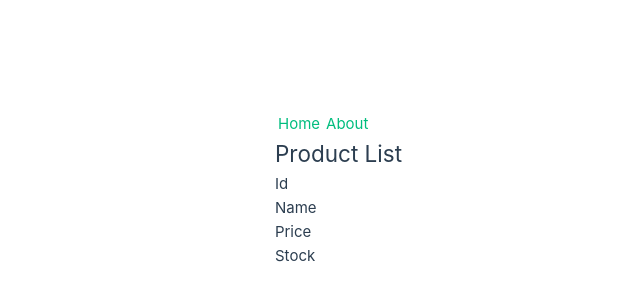
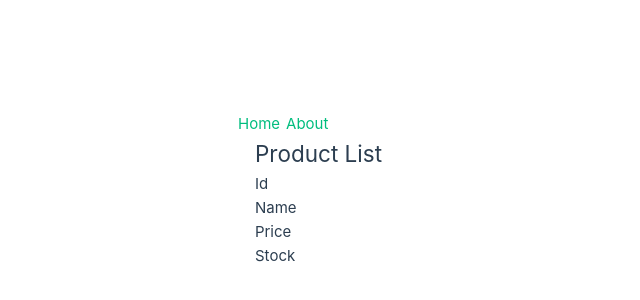
Before and after one commit to leonardo-canteros/VueFinalProject, a Vue app: page / in a window 1280 px wide. Shown: the part 210-510 px from the top of the page, without its empty margins (238-878 px from the left). Built offline with nearby package versions, Linux system fonts and the light colour scheme.

Commit message:
Added new components for the project

```diff
--- a/src/components/ProductList.vue
+++ b/src/components/ProductList.vue
@@ -3,7 +3,7 @@
 </script>
 
 <template>
-    <div>
+    <div class="container">
         <h1>Product List</h1>
         <div>
             <p>Id</p>
@@ -15,4 +15,12 @@
 </template>
 
 <style scoped>
+
+.container {
+  width: 100%;
+  max-width: 1200px;
+  padding: 0 20px;
+  margin: 0 auto;
+}
+
 </style>
```
Also changed, not shown: src/components/ButtonComponent.vue (added, +11 -0 lines), src/components/CardComponent.vue (added, +7 -0 lines).
